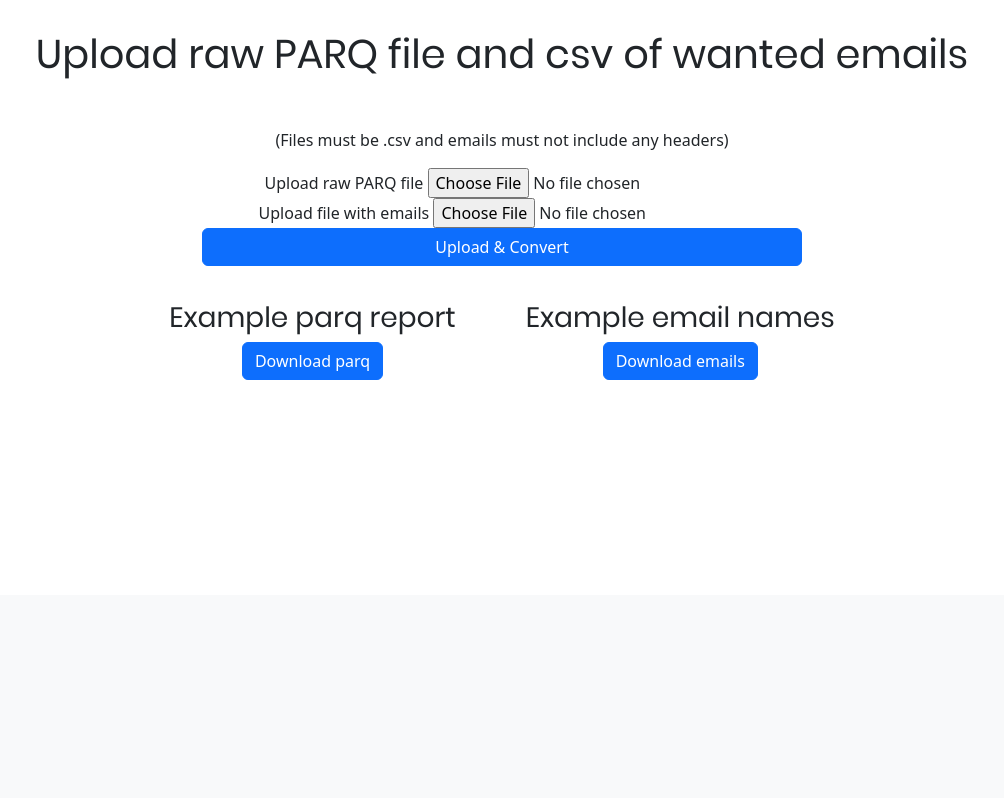
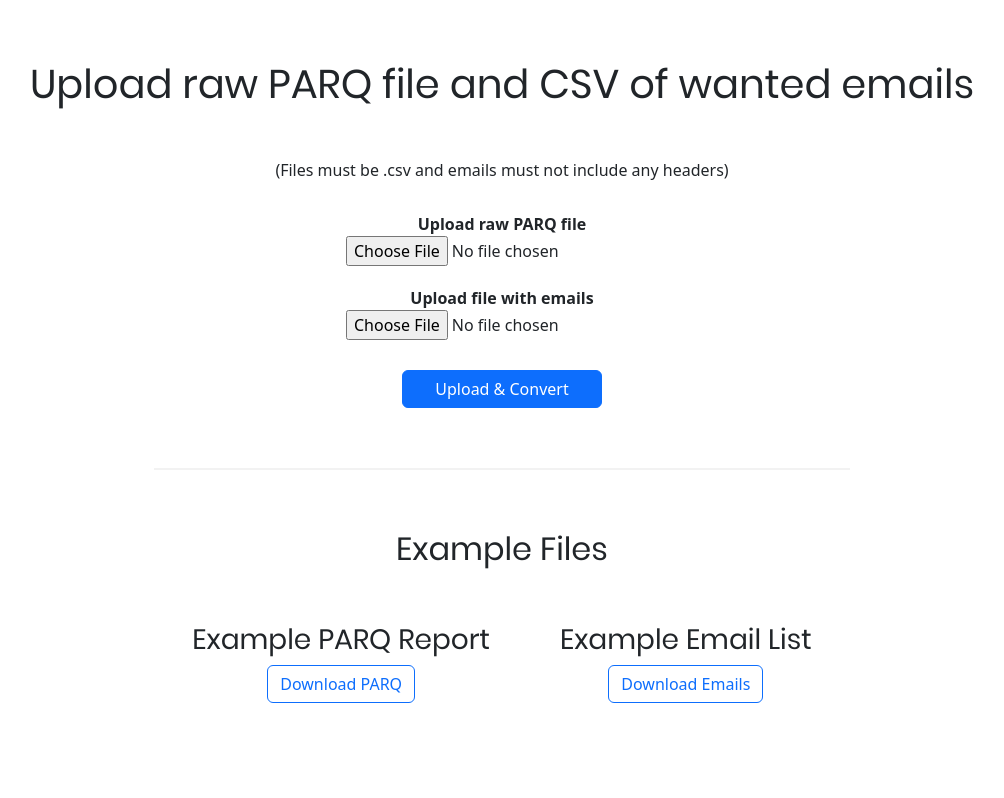
Before and after one commit to Jbreets/csv-to-pdf, a Flask app: page /parq in a window 1280 px wide. Shown: the part 205-1003 px from the top of the page, without its empty margins (138-1142 px from the left). Before the commit the page ends 585 px from the top, so only its background shows below. Run offline with Flask 3, Linux system fonts and the light colour scheme; some libraries are stand-ins or nearby versions.

Commit message:
changes to styles

```diff
--- a/static/styles.css
+++ b/static/styles.css
@@ -104,3 +104,8 @@ form {
 .example-files div {
 	padding: 35px;
 }
+button, .btn {
+    padding: 12px 20px;
+    font-size: 1rem;
+    border-radius: 6px;
+}
--- a/templates/index.html
+++ b/templates/index.html
@@ -3,7 +3,8 @@
 {% block title %}Upload CSV{% endblock %}
 
 {% block content %}
-    <h1>PARQ data to CSv APP</h1>
-    <p>The various pages are used in order to facilitate small tasks inside the ultra office</p>
+    <h1>PARQ data to CSV APP</h1>
+    <p>Welcome to the PARQ data to CSV app! Easily upload and manage your PARQ data files.</p>
+
 
 {% endblock %}
--- a/templates/parq-clean.html
+++ b/templates/parq-clean.html
@@ -3,37 +3,43 @@
 {% block title %}Upload CSV{% endblock %}
 
 {% block content %}
-    <h1>Upload raw PARQ file and csv of wanted emails</h1>
-    <p>(Files must be .csv and emails must not include any headers)</p>
+<div class="content">
+    <h1>Upload raw PARQ file and CSV of wanted emails</h1>
+    <p style="margin-bottom: 30px;">(Files must be .csv and emails must not include any headers)</p>
+
     <form class="csv_form" method="POST" action="/parq" enctype="multipart/form-data">
-        <div>
-            <label for="parq_file">Upload raw PARQ file</label>
+        <div style="margin-bottom: 20px;">
+            <label for="parq_file"><strong>Upload raw PARQ file</strong></label><br>
             <input type="file" name="parq_file" accept=".csv" required>
         </div>
-        <div>
-            <label for="emails">Upload file with emails</label>
+        <div style="margin-bottom: 30px;">
+            <label for="emails"><strong>Upload file with emails</strong></label><br>
             <input type="file" name="emails" accept=".csv" required>
         </div>
-        <button class="btn btn-primary" type="submit">Upload & Convert</button>
+        <button class="btn btn-primary" type="submit" style="width: 200px; margin: 0 auto;">Upload & Convert</button>
     </form>
 
     {% if result %}
-        <h2>{{ result }}</h2>
-
+        <h2 style="margin-top: 50px;">{{ result }}</h2>
         {% if csv_filename %}
-            <p><a href="{{ url_for('download_file', filename=csv_filename) }}">Download CSV</a></p>
+            <p><a href="{{ url_for('download_file', filename=csv_filename) }}" class="btn btn-success" style="margin-top: 15px;">Download CSV</a></p>
         {% endif %}
     {% endif %}
-    <div class="example-files">
-        <div>
-            <h3>Example parq report</h3>
-            <a href="{{ url_for('static', filename='test-files/test-parq-report.csv') }}" class="btn btn-primary" download>Download parq</a>
+
+    <hr style="margin: 60px auto; width: 60%; border: 1px solid #ccc;">
+
+    <div class="example-format">
+        <h2 style="margin-bottom: 20px;">Example Files</h2>
+        <div class="example-files">
+            <div>
+                <h3>Example PARQ Report</h3>
+                <a href="{{ url_for('static', filename='test-files/test-parq-report.csv') }}" class="btn btn-outline-primary" download>Download PARQ</a>
+            </div>
+            <div>
+                <h3>Example Email List</h3>
+                <a href="{{ url_for('static', filename='test-files/test-emails.csv') }}" class="btn btn-outline-primary" download>Download Emails</a>
+            </div>
         </div>
-        <div>
-            <h3>Example email names</h3>
-            <a href="{{ url_for('static', filename='test-files/test-emails.csv') }}" class="btn btn-primary" download>Download emails</a>
-        </div>
-        <!-- <img src="{{ url_for('static', filename='excel-format-exampke.png') }}" alt="Example CSV Format"> -->
     </div>
-
+</div>
 {% endblock %}
```
Also changed, not shown: templates/pdf-gen.html (+19 -7 lines).
